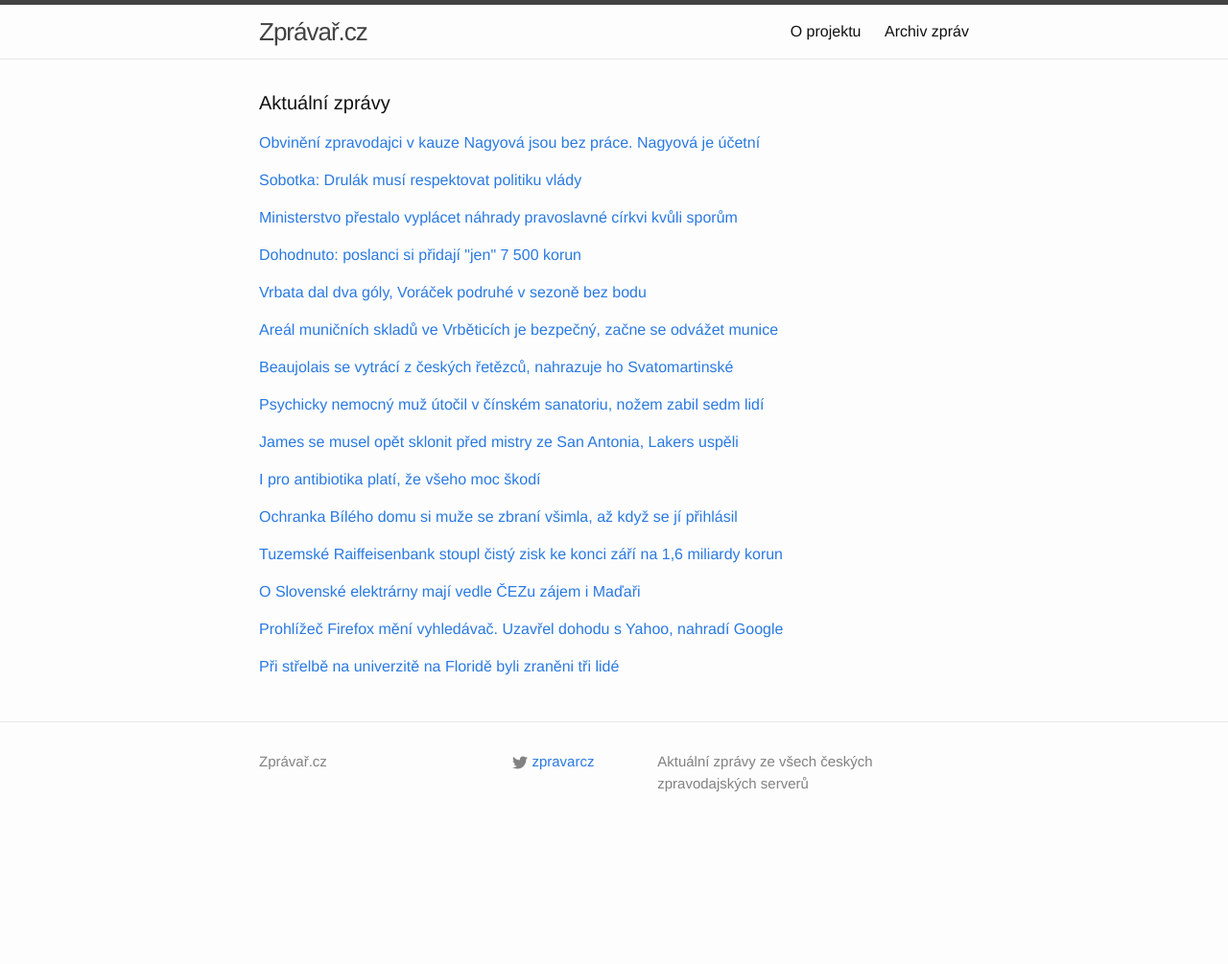
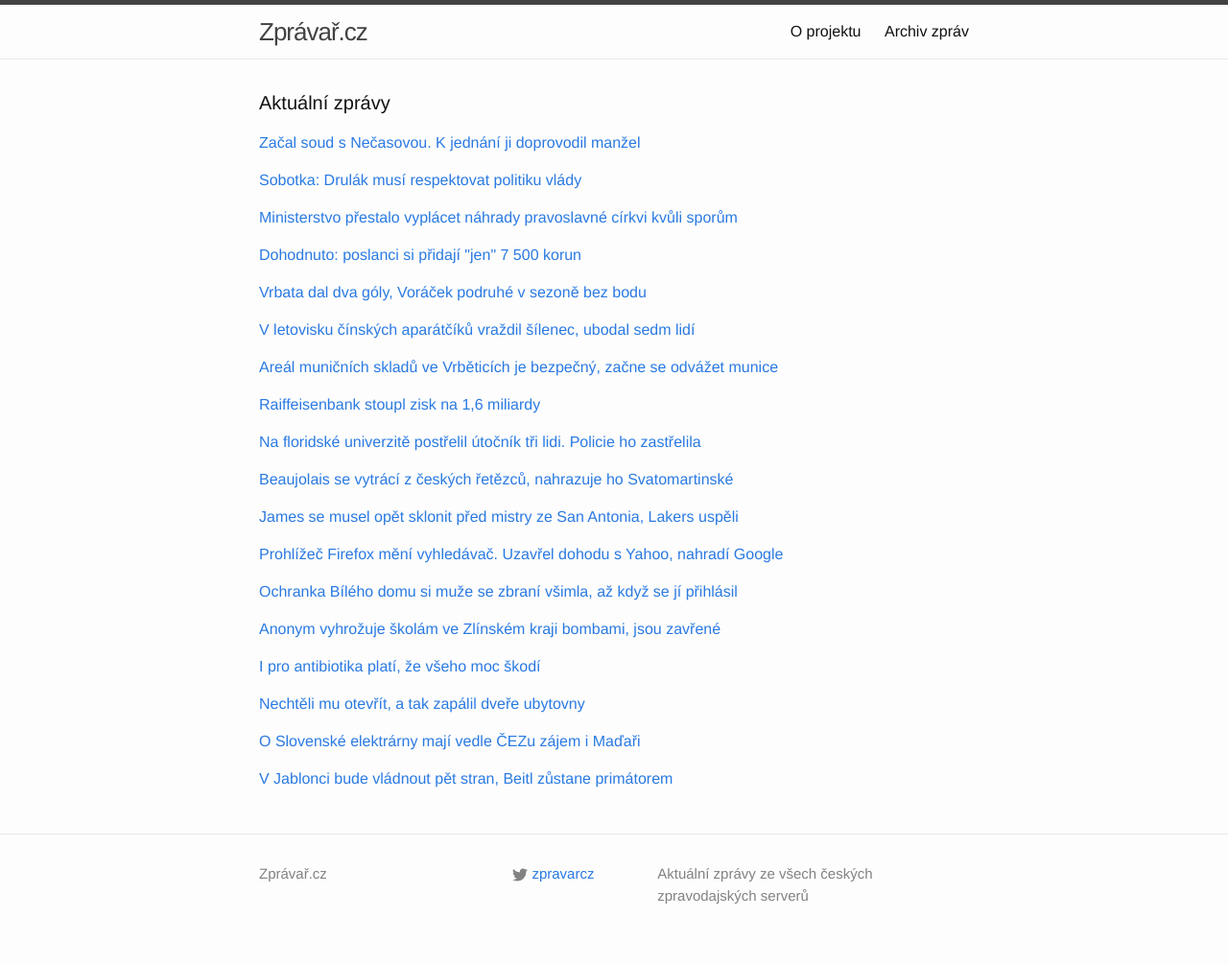
Before and after one commit to adliska/zpravar, a Jekyll site: the page built from index.html, in a window 1280 px wide. Shown: the whole page at 96% size. Built offline with Jekyll 4.4.1, drawn with Linux system fonts in a browser that asks for light colours; before the commit the page ends 900 px from its top, so only the background shows below that.

Commit message:
zpravar news update

```diff
--- a/index.html
+++ b/index.html
@@ -5,9 +5,11 @@ layout: default
 <div class="home">
     <h1 class="page-heading">Aktuální zprávy</h1>
 
-<p><a href="javascript:;" onclick="toggle_visibility('zpravy0')">Obvinění zpravodajci v kauze Nagyová jsou bez práce. Nagyová je účetní</a></p>
+<p><a href="javascript:;" onclick="toggle_visibility('zpravy0')">Začal soud s Nečasovou. K jednání ji doprovodil manžel</a></p>
 <div id="zpravy0" style="display:none">
 <ul>
+<li><a href=http://echo24.cz/a/wzzwF>Začal soud s Nečasovou. K jednání ji doprovodil manžel - echo24.cz</a></li>
+<li><a href=http://zpravy.aktualne.cz/domaci/zacal-soud-s-necasovou-novinari-museli-ze-sine-ven/r~14f341d8700011e49e4b0025900fea04/>Začal soud s Nečasovou, novináři museli ze síně ven - zpravy.aktualne.cz</a></li>
 <li><a href=http://domaci.ihned.cz/c1-63146790-obvineni-zpravodajci-v-kauze-nagyova-jsou-bez-prace-nagyova-je-ucetni>Obvinění zpravodajci v kauze Nagyová jsou bez práce. Nagyová je účetní - domaci.ihned.cz</a></li>
 <li><a href=http://www.denik.cz/z_domova/zacalo-hlavni-liceni-s-janou-necasovou-k-jedna-ji-doprovil-manzel-a-advokat-2014.html>Začalo hlavní líčení s Nečasovou. K jedná ji doprovil manžel a advokát - www.denik.cz</a></li>
 <li><a href=http://www.novinky.cz/krimi/353973-zacal-proces-s-necasovou-vyslychana-bude-za-zavrenymi-dvermi.html>Začal proces s Nečasovou. Vyslýchána bude za zavřenými dveřmi - www.novinky.cz</a></li>
@@ -74,8 +76,17 @@ layout: default
 <li><a href=http://www.rozhlas.cz/_zprava/radim-vrbata-pomohl-dvema-goly-k-vitezstvi-vancouveru-voracek-nebodoval--1422511>Radim Vrbata pomohl dvěma góly k vítězství Vancouveru, Voráček nebodoval - www.rozhlas.cz</a></li>
 <li><a href=http://sport.aktualne.cz/vrbata-rozhodl-dvema-goly-o-vyhre-vancouveru-voracek-mlcel/r~e81d6b1c707111e48ee3002590604f2e/>Vrbata rozhodl dvěma góly o výhře Vancouveru, Voráček mlčel - sport.aktualne.cz</a></li>
 </ul>
-</div><p><a href="javascript:;" onclick="toggle_visibility('zpravy5')">Areál muničních skladů ve Vrběticích je bezpečný, začne se odvážet munice</a></p>
+</div><p><a href="javascript:;" onclick="toggle_visibility('zpravy5')">V letovisku čínských aparátčíků vraždil šílenec, ubodal sedm lidí</a></p>
 <div id="zpravy5" style="display:none">
+<ul>
+<li><a href=http://zpravy.idnes.cz/cina-nuz-ubodal-snatorium-pej-taj-che-dsg-/zahranicni.aspx?c=A141120_101048_zahranicni_aha>V letovisku čínských aparátčíků vraždil šílenec, ubodal sedm lidí - zpravy.idnes.cz</a></li>
+<li><a href=http://www.lidovky.cz/psychicky-nemocny-muz-utocil-v-cinskem-sanatoriu-nozem-zabil-sedm-lidi-138-/zpravy-svet.aspx?c=A141120_095206_ln_zahranici_msl>Psychicky nemocný muž útočil v čínském sanatoriu, nožem zabil sedm lidí  - www.lidovky.cz</a></li>
+<li><a href=http://www.ceskatelevize.cz/ct24/svet/292971-utocnik-v-nemocnici-v-cinskem-letovisku-zabil-nozem-sedm-lidi/>Útočník v nemocnici v čínském letovisku zabil nožem sedm lidí - www.ceskatelevize.cz</a></li>
+<li><a href=http://www.novinky.cz/zahranicni/svet/353972-utocnik-v-cinske-nemocnici-zabil-nozem-sedm-lidi.html>Útočník v čínské nemocnici zabil nožem sedm lidí - www.novinky.cz</a></li>
+<li><a href=http://zpravy.aktualne.cz/muz-v-cinske-nemocnici-zavrazdil-nozem-sedm-lidi/r~a299a1ca707911e4b0c4002590604f2e/>Muž v čínské nemocnici zavraždil nožem sedm lidí - zpravy.aktualne.cz</a></li>
+</ul>
+</div><p><a href="javascript:;" onclick="toggle_visibility('zpravy6')">Areál muničních skladů ve Vrběticích je bezpečný, začne se odvážet munice</a></p>
+<div id="zpravy6" style="display:none">
 <ul>
 <li><a href=http://www.denik.cz/z_domova/areal-municnich-skladu-ve-vrbeticich-je-bezpecny-zacne-se-odvazet-munice-2014112.html>Areál muničních skladů ve Vrběticích je bezpečný, začne se odvážet munice - www.denik.cz</a></li>
 <li><a href=http://www.ceskatelevize.cz/ct24/regiony/292964-ticho-ve-vrbeticich-v-arealu-prestala-vybuchovat-munice/>Ticho ve Vrběticích. V areálu přestala vybuchovat munice - www.ceskatelevize.cz</a></li>
@@ -83,70 +94,85 @@ layout: default
 <li><a href=http://www.rozhlas.cz/_zprava/policie-by-mohla-zacit-s-odvozem-munice-ze-skladu-ve-vrbeticich--1422516>Policie by mohla začít s odvozem munice ze skladu ve Vrběticích  - www.rozhlas.cz</a></li>
 <li><a href=http://www.ceskenoviny.cz/zpravy/zpravy/ve-vrbeticich-vyprsela-sedmidenni-lhuta-bez-nerizeneho-vybuchu/1149261>Ve Vrběticích vypršela sedmidenní lhůta bez neřízeného výbuchu - www.ceskenoviny.cz</a></li>
 </ul>
-</div><p><a href="javascript:;" onclick="toggle_visibility('zpravy6')">Beaujolais se vytrácí z českých řetězců, nahrazuje ho Svatomartinské</a></p>
-<div id="zpravy6" style="display:none">
+</div><p><a href="javascript:;" onclick="toggle_visibility('zpravy7')">Raiffeisenbank stoupl zisk na 1,6 miliardy</a></p>
+<div id="zpravy7" style="display:none">
+<ul>
+<li><a href=http://www.novinky.cz/ekonomika/353991-raiffeisenbank-stoupl-zisk-na-1-6-miliardy.html>Raiffeisenbank stoupl zisk na 1,6 miliardy - www.novinky.cz</a></li>
+<li><a href=http://www.denik.cz/ekonomika/tuzemske-raiffeisenbank-stoupl-cisty-zisk-na-1-6-miliardy-korun-20141120.html>Tuzemské Raiffeisenbank stoupl čistý zisk ke konci září na 1,6 miliardy korun - www.denik.cz</a></li>
+<li><a href=http://zpravy.aktualne.cz/ekonomika/raiffeisenbank-zvysila-zisk-i-pres-pokles-prijmu-z-poplatku/r~ff2a8ade708911e4833a0025900fea04/>Raiffeisenbank zvýšila zisk i přes pokles příjmů z poplatků - zpravy.aktualne.cz</a></li>
+<li><a href=http://www.financninoviny.cz/zpravodajstvi/zpravy/raiffeisenbank-stoupl-cisty-zisk-ke-konci-zari-na-1-6-miliardy-kc/1149273>Raiffeisenbank stoupl čistý zisk ke konci září na 1,6 miliardy Kč - www.financninoviny.cz</a></li>
+</ul>
+</div><p><a href="javascript:;" onclick="toggle_visibility('zpravy8')">Na floridské univerzitě postřelil útočník tři lidi. Policie ho zastřelila</a></p>
+<div id="zpravy8" style="display:none">
+<ul>
+<li><a href=http://www.rozhlas.cz/_zprava/na-floridske-univerzite-postrelil-utocnik-tri-lidi-policie-ho-zastrelila--1422579>Na floridské univerzitě postřelil útočník tři lidi. Policie ho zastřelila - www.rozhlas.cz</a></li>
+<li><a href=http://www.ceskenoviny.cz/zpravy/zpravy/pri-strelbe-na-univerzite-na-floride-byli-zraneni-tri-lide/1149282>Při střelbě na univerzitě na Floridě byli zraněni tři lidé - www.ceskenoviny.cz</a></li>
+<li><a href=http://www.ceskatelevize.cz/ct24/svet/292969-tri-lide-byli-postreleni-na-floridske-univerzite-utocnik-je-mrtev/>Tři lidé byli postřeleni na floridské univerzitě, útočník je mrtev - www.ceskatelevize.cz</a></li>
+<li><a href=http://www.ceskenoviny.cz/zpravy/zpravy/pri-strelbe-na-univerzite-na-floride-byli-zraneni-dva-lide/1149282>Při střelbě na univerzitě na Floridě byli zraněni dva lidé - www.ceskenoviny.cz</a></li>
+</ul>
+</div><p><a href="javascript:;" onclick="toggle_visibility('zpravy9')">Beaujolais se vytrácí z českých řetězců, nahrazuje ho Svatomartinské</a></p>
+<div id="zpravy9" style="display:none">
 <ul>
 <li><a href=http://zpravy.e15.cz/byznys/obchod-a-sluzby/beaujolais-se-vytraci-z-ceskych-retezcu-nahrazuje-ho-svatomartinske-1138477>Beaujolais se vytrácí z českých řetězců, nahrazuje ho Svatomartinské - zpravy.e15.cz</a></li>
 <li><a href=http://www.rozhlas.cz/_zprava/je-treti-listopadovy-ctvrtek-po-celem-svete-se-oteviraji-lahve-noveho-beaujolais--1422508>Je třetí listopadový čtvrtek, po celém světě se otevírají láhve nového  beaujolais - www.rozhlas.cz</a></li>
 <li><a href=http://zpravy.aktualne.cz/zahranici/svet-privital-nove-beaujolais/r~01fed5c0707711e497f0002590604f2e/>Svět přivítal nové beaujolais - zpravy.aktualne.cz</a></li>
 <li><a href=http://www.financninoviny.cz/zpravodajstvi/zpravy/po-celem-svete-se-zacaly-otvirat-lahve-noveho-beaujolais/1149231>Po celém světě se začaly otvírat láhve nového beaujolais - www.financninoviny.cz</a></li>
 </ul>
-</div><p><a href="javascript:;" onclick="toggle_visibility('zpravy7')">Psychicky nemocný muž útočil v čínském sanatoriu, nožem zabil sedm lidí </a></p>
-<div id="zpravy7" style="display:none">
-<ul>
-<li><a href=http://www.lidovky.cz/psychicky-nemocny-muz-utocil-v-cinskem-sanatoriu-nozem-zabil-sedm-lidi-138-/zpravy-svet.aspx?c=A141120_095206_ln_zahranici_msl>Psychicky nemocný muž útočil v čínském sanatoriu, nožem zabil sedm lidí  - www.lidovky.cz</a></li>
-<li><a href=http://www.ceskatelevize.cz/ct24/svet/292971-utocnik-v-nemocnici-v-cinskem-letovisku-zabil-nozem-sedm-lidi/>Útočník v nemocnici v čínském letovisku zabil nožem sedm lidí - www.ceskatelevize.cz</a></li>
-<li><a href=http://www.novinky.cz/zahranicni/svet/353972-utocnik-v-cinske-nemocnici-zabil-nozem-sedm-lidi.html>Útočník v čínské nemocnici zabil nožem sedm lidí - www.novinky.cz</a></li>
-<li><a href=http://zpravy.aktualne.cz/muz-v-cinske-nemocnici-zavrazdil-nozem-sedm-lidi/r~a299a1ca707911e4b0c4002590604f2e/>Muž v čínské nemocnici zavraždil nožem sedm lidí - zpravy.aktualne.cz</a></li>
-</ul>
-</div><p><a href="javascript:;" onclick="toggle_visibility('zpravy8')">James se musel opět sklonit před mistry ze San Antonia, Lakers uspěli</a></p>
-<div id="zpravy8" style="display:none">
+</div><p><a href="javascript:;" onclick="toggle_visibility('zpravy10')">James se musel opět sklonit před mistry ze San Antonia, Lakers uspěli</a></p>
+<div id="zpravy10" style="display:none">
 <ul>
 <li><a href=http://www.denik.cz/ostatni_sport/james-se-musel-opet-sklonit-pred-mistry-ze-san-antonia-lakers-uspeli-20141120.html>James se musel opět sklonit před mistry ze San Antonia, Lakers uspěli - www.denik.cz</a></li>
 <li><a href=http://sport.aktualne.cz/james-se-musel-znovu-sklonit-pred-sampiony-ze-san-antonia/r~2be52e78709211e497f0002590604f2e/>James se musel znovu sklonit před šampiony ze San Antonia - sport.aktualne.cz</a></li>
 <li><a href=http://sport.idnes.cz/basketbalova-nba-0kd-/basket.aspx?c=A141120_094157_sport-basket_ald>James v souboji se San Antoniem zase neuspěl, Lakers zaskočili Houston - sport.idnes.cz</a></li>
 <li><a href=http://www.sportovninoviny.cz/zpravy/james-se-musel-v-nba-znovu-sklonit-pred-sampiony-ze-san-antonia/1149289>James se musel v NBA znovu sklonit před šampiony ze San Antonia - www.sportovninoviny.cz</a></li>
 </ul>
-</div><p><a href="javascript:;" onclick="toggle_visibility('zpravy9')">I pro antibiotika platí, že všeho moc škodí</a></p>
-<div id="zpravy9" style="display:none">
+</div><p><a href="javascript:;" onclick="toggle_visibility('zpravy11')">Prohlížeč Firefox mění vyhledávač. Uzavřel dohodu s Yahoo, nahradí Google</a></p>
+<div id="zpravy11" style="display:none">
+<ul>
+<li><a href=http://byznys.ihned.cz/zpravodajstvi-svet/c1-63145980-prohlizec-firefox-meni-vyhledavac-uzavrel-dohodu-s-yahoo-nahradi-google>Prohlížeč Firefox mění vyhledávač. Uzavřel dohodu s Yahoo, nahradí Google - byznys.ihned.cz</a></li>
+<li><a href=http://www.financninoviny.cz/zpravodajstvi/zpravy/yahoo-nahradi-v-usa-vyhledavac-google-pri-surfovani-ve-firefoxu/1149270>Yahoo nahradí v USA vyhledávač Google při surfování ve Firefoxu - www.financninoviny.cz</a></li>
+<li><a href=http://zpravy.aktualne.cz/yahoo-nahradi-v-usa-google-pri-surfovani-ve-firefoxu/r~ebc2cbfa708411e49b26002590604f2e/>Yahoo nahradí v USA Google při surfování ve Firefoxu - zpravy.aktualne.cz</a></li>
+</ul>
+</div><p><a href="javascript:;" onclick="toggle_visibility('zpravy12')">Ochranka Bílého domu si muže se zbraní všimla, až když se jí přihlásil</a></p>
+<div id="zpravy12" style="display:none">
+<ul>
+<li><a href=http://www.ceskatelevize.cz/ct24/svet/292961-ochranka-bileho-domu-si-muze-se-zbrani-vsimla-az-kdyz-se-ji-prihlasil/>Ochranka Bílého domu si muže se zbraní všimla, až když se jí přihlásil - www.ceskatelevize.cz</a></li>
+<li><a href=http://zpravy.idnes.cz/ochranka-bileho-domu-zatkla-muze-s-puskou-a-nozem-fbu-/zahranicni.aspx?c=A141120_072514_zahranicni_jj>Obamova ochranka zatkla muže z Iowy, u Bílého domu měl pušku a nůž - zpravy.idnes.cz</a></li>
+<li><a href=http://www.novinky.cz/zahranicni/amerika/353971-ochranka-bileho-domu-zatkla-muze-z-iowy-v-aute-mel-pusku-a-nuz.html>Ochranka Bílého domu zatkla muže z Iowy, v autě měl pušku a nůž  - www.novinky.cz</a></li>
+</ul>
+</div><p><a href="javascript:;" onclick="toggle_visibility('zpravy13')">Anonym vyhrožuje školám ve Zlínském kraji bombami, jsou zavřené</a></p>
+<div id="zpravy13" style="display:none">
+<ul>
+<li><a href=http://www.ceskenoviny.cz/zpravy/zpravy/anonym-vyhrozuje-skolam-ve-zlinskem-kraji-bombami-jsou-zavrene/1149306>Anonym vyhrožuje školám ve Zlínském kraji bombami, jsou zavřené - www.ceskenoviny.cz</a></li>
+<li><a href=http://www.novinky.cz/krimi/353992-anonym-hrozi-bombou-jedenacti-skolam-ve-zlinskem-kraji.html>Anonym hrozí bombou jedenácti školám ve Zlínském kraji - www.novinky.cz</a></li>
+<li><a href=http://zlin.idnes.cz/uzavrene-skoly-ve-zlinskem-kraji-kvuli-anonymu-f5x-/zlin-zpravy.aspx?c=A141120_084157_zlin-zpravy_ras>Anonym vyhrožuje osmi školám ve Zlínském kraji, policie je uzavřela - zlin.idnes.cz</a></li>
+</ul>
+</div><p><a href="javascript:;" onclick="toggle_visibility('zpravy14')">I pro antibiotika platí, že všeho moc škodí</a></p>
+<div id="zpravy14" style="display:none">
 <ul>
 <li><a href=http://www.ceskatelevize.cz/ct24/domaci/292932-i-pro-antibiotika-plati-ze-vseho-moc-skodi/>I pro antibiotika platí, že všeho moc škodí - www.ceskatelevize.cz</a></li>
 <li><a href=http://www.ceskatelevize.cz/ct24/domaci/292932-pro-antibiotika-plati-pravidlo-ze-vseho-moc-skodi/>Pro antibiotika platí pravidlo, že všeho moc škodí - www.ceskatelevize.cz</a></li>
 <li><a href=http://www.denik.cz/medicina/bakterie-jsou-odolnejsi-rika-o-antibiotikach-vojtech-ondra-z-brnenske-farmacie-2.html>Pozor na antibiotika, varují lékaři. Nakažených odolnými bakteriemi je stále víc - www.denik.cz</a></li>
 </ul>
-</div><p><a href="javascript:;" onclick="toggle_visibility('zpravy10')">Ochranka Bílého domu si muže se zbraní všimla, až když se jí přihlásil</a></p>
-<div id="zpravy10" style="display:none">
+</div><p><a href="javascript:;" onclick="toggle_visibility('zpravy15')">Nechtěli mu otevřít, a tak zapálil dveře ubytovny</a></p>
+<div id="zpravy15" style="display:none">
 <ul>
-<li><a href=http://www.ceskatelevize.cz/ct24/svet/292961-ochranka-bileho-domu-si-muze-se-zbrani-vsimla-az-kdyz-se-ji-prihlasil/>Ochranka Bílého domu si muže se zbraní všimla, až když se jí přihlásil - www.ceskatelevize.cz</a></li>
-<li><a href=http://zpravy.idnes.cz/ochranka-bileho-domu-zatkla-muze-s-puskou-a-nozem-fbu-/zahranicni.aspx?c=A141120_072514_zahranicni_jj>Obamova ochranka zatkla muže z Iowy, u Bílého domu měl pušku a nůž - zpravy.idnes.cz</a></li>
-<li><a href=http://www.novinky.cz/zahranicni/amerika/353971-ochranka-bileho-domu-zatkla-muze-z-iowy-v-aute-mel-pusku-a-nuz.html>Ochranka Bílého domu zatkla muže z Iowy, v autě měl pušku a nůž  - www.novinky.cz</a></li>
+<li><a href=http://www.novinky.cz/krimi/353990-nechteli-mu-otevrit-a-tak-zapalil-dvere-ubytovny.html>Nechtěli mu otevřít, a tak zapálil dveře ubytovny - www.novinky.cz</a></li>
+<li><a href=http://www.novinky.cz/krimi/353990-nechteli-mu-otevrit-tak-zapalil-dvere-ubytovny.html>Nechtěli mu otevřít, tak zapálil dveře ubytovny - www.novinky.cz</a></li>
+<li><a href=http://ostrava.idnes.cz/obyvatel-ubytovny-zapalil-dvere-pokoje-kde-spali-lide-ppp-/ostrava-zpravy.aspx?c=A141120_084739_ostrava-zpravy_ama>Zapálil dveře pokoje, kde spali nájemníci. Neotevřeli mi, řekl policii - ostrava.idnes.cz</a></li>
 </ul>
-</div><p><a href="javascript:;" onclick="toggle_visibility('zpravy11')">Tuzemské Raiffeisenbank stoupl čistý zisk ke konci září na 1,6 miliardy korun</a></p>
-<div id="zpravy11" style="display:none">
-<ul>
-<li><a href=http://www.denik.cz/ekonomika/tuzemske-raiffeisenbank-stoupl-cisty-zisk-na-1-6-miliardy-korun-20141120.html>Tuzemské Raiffeisenbank stoupl čistý zisk ke konci září na 1,6 miliardy korun - www.denik.cz</a></li>
-<li><a href=http://zpravy.aktualne.cz/ekonomika/raiffeisenbank-zvysila-zisk-i-pres-pokles-prijmu-z-poplatku/r~ff2a8ade708911e4833a0025900fea04/>Raiffeisenbank zvýšila zisk i přes pokles příjmů z poplatků - zpravy.aktualne.cz</a></li>
-<li><a href=http://www.financninoviny.cz/zpravodajstvi/zpravy/raiffeisenbank-stoupl-cisty-zisk-ke-konci-zari-na-1-6-miliardy-kc/1149273>Raiffeisenbank stoupl čistý zisk ke konci září na 1,6 miliardy Kč - www.financninoviny.cz</a></li>
-</ul>
-</div><p><a href="javascript:;" onclick="toggle_visibility('zpravy12')">O Slovenské elektrárny mají vedle ČEZu zájem i Maďaři</a></p>
-<div id="zpravy12" style="display:none">
+</div><p><a href="javascript:;" onclick="toggle_visibility('zpravy16')">O Slovenské elektrárny mají vedle ČEZu zájem i Maďaři</a></p>
+<div id="zpravy16" style="display:none">
 <ul>
 <li><a href=http://www.novinky.cz/ekonomika/353985-o-slovenske-elektrarny-maji-vedle-cezu-zajem-i-madari.html>O Slovenské elektrárny mají vedle ČEZu zájem i Maďaři - www.novinky.cz</a></li>
 <li><a href=http://ekonomika.idnes.cz/o-slovenske-elektrarny-se-krome-cez-uchazi-i-madari-se-slovaky-pb1-/eko-zahranicni.aspx?c=A141120_093705_eko-zahranicni_fih>O Slovenské elektrárny se kromě ČEZ uchází i Maďaři se Slováky - ekonomika.idnes.cz</a></li>
 <li><a href=http://www.financninoviny.cz/zpravodajstvi/zpravy/slovnaft-a-mvm-maji-zajem-o-podil-ve-slovenskych-elektrarnach/1149275>Slovnaft a MVM mají zájem o podíl ve Slovenských elektrárnách - www.financninoviny.cz</a></li>
 </ul>
-</div><p><a href="javascript:;" onclick="toggle_visibility('zpravy13')">Prohlížeč Firefox mění vyhledávač. Uzavřel dohodu s Yahoo, nahradí Google</a></p>
-<div id="zpravy13" style="display:none">
+</div><p><a href="javascript:;" onclick="toggle_visibility('zpravy17')">V Jablonci bude vládnout pět stran, Beitl zůstane primátorem</a></p>
+<div id="zpravy17" style="display:none">
 <ul>
-<li><a href=http://byznys.ihned.cz/zpravodajstvi-svet/c1-63145980-prohlizec-firefox-meni-vyhledavac-uzavrel-dohodu-s-yahoo-nahradi-google>Prohlížeč Firefox mění vyhledávač. Uzavřel dohodu s Yahoo, nahradí Google - byznys.ihned.cz</a></li>
-<li><a href=http://www.financninoviny.cz/zpravodajstvi/zpravy/yahoo-nahradi-v-usa-vyhledavac-google-pri-surfovani-ve-firefoxu/1149270>Yahoo nahradí v USA vyhledávač Google při surfování ve Firefoxu - www.financninoviny.cz</a></li>
-<li><a href=http://zpravy.aktualne.cz/yahoo-nahradi-v-usa-google-pri-surfovani-ve-firefoxu/r~ebc2cbfa708411e49b26002590604f2e/>Yahoo nahradí v USA Google při surfování ve Firefoxu - zpravy.aktualne.cz</a></li>
-</ul>
-</div><p><a href="javascript:;" onclick="toggle_visibility('zpravy14')">Při střelbě na univerzitě na Floridě byli zraněni tři lidé</a></p>
-<div id="zpravy14" style="display:none">
-<ul>
-<li><a href=http://www.ceskenoviny.cz/zpravy/zpravy/pri-strelbe-na-univerzite-na-floride-byli-zraneni-tri-lide/1149282>Při střelbě na univerzitě na Floridě byli zraněni tři lidé - www.ceskenoviny.cz</a></li>
-<li><a href=http://www.ceskatelevize.cz/ct24/svet/292969-tri-lide-byli-postreleni-na-floridske-univerzite-utocnik-je-mrtev/>Tři lidé byli postřeleni na floridské univerzitě, útočník je mrtev - www.ceskatelevize.cz</a></li>
-<li><a href=http://www.ceskenoviny.cz/zpravy/zpravy/pri-strelbe-na-univerzite-na-floride-byli-zraneni-dva-lide/1149282>Při střelbě na univerzitě na Floridě byli zraněni dva lidé - www.ceskenoviny.cz</a></li>
+<li><a href=http://zpravy.aktualne.cz/regiony/liberecky/v-jablonci-bude-vladnout-pet-stran-beitl-zustane-primatorem/r~c6461afa709611e48ee3002590604f2e/>V Jablonci bude vládnout pět stran, Beitl zůstane primátorem - zpravy.aktualne.cz</a></li>
+<li><a href=http://liberec.idnes.cz/volby-koalice-ods-ano-cssd-beitl-domov-berounsky-f6c-/liberec-zpravy.aspx?c=A141120_092208_liberec-zpravy_ddt>Dohodnuto. Jablonec povede velká koalice, ANO a Změna budou v opozici - liberec.idnes.cz</a></li>
+<li><a href=http://www.ceskenoviny.cz/zpravy/zpravy/na-koalici-v-jablonci-se-dohodlo-pet-stran-jsou-v-ni-ods-i-cssd/1149281>Na koalici v Jablonci se dohodlo pět stran, jsou v ní ODS i ČSSD - www.ceskenoviny.cz</a></li>
 </ul>
 </div></div>
```
